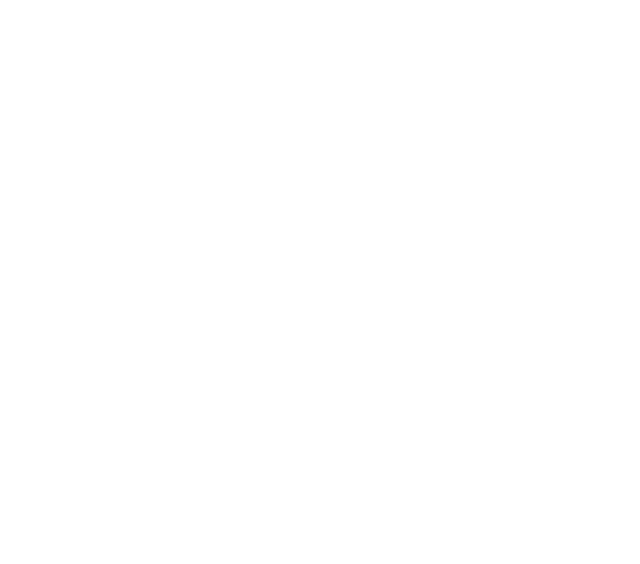
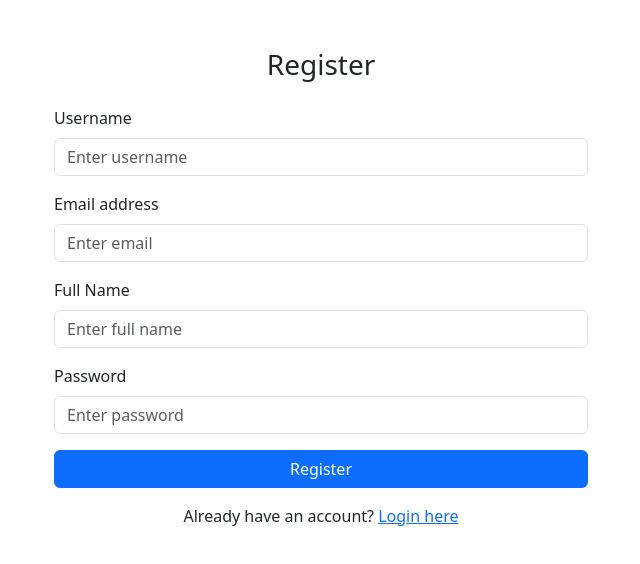
Before and after one commit to Tamnhhe/fu-edunext, a React (Create React App) app: page /register in a window 1280 px wide. Shown: the top 564 px of the page, without its empty margins (319-959 px from the left). Built offline with nearby package versions, Linux system fonts and the light colour scheme.

Commit message:
Add New Login and Register Page

```diff
--- a/src/App.js
+++ b/src/App.js
@@ -1,12 +1,26 @@
 import React from 'react';
+import { BrowserRouter as Router, Routes, Route } from 'react-router-dom';
 import NavBar from './components/NavBar'; // Adjust the import path as necessary
-
+import LoginPage from './page/Login';
+import RegisterForm from './components/RegisterForm';
+import { Container } from 'react-bootstrap';
+import '../node_modules/bootstrap/dist/css/bootstrap.min.css';
 const App = () => {
   return (
-    <div>
-      {/* <NavBar /> */}
-      {/* Other components go here */}
-    </div>
+    <Router>
+        {/* <NavBar /> */}
+        <Container className="mt-4">
+          <Routes>
+            <Route path="/" element=
+              {
+                <LoginPage/>
+              }
+            />
+            <Route path="/login" element={<LoginPage/>} />
+            <Route path="/register" element={<RegisterForm />} />
+          </Routes>
+        </Container>
+      </Router>
   );
 };
 
--- /dev/null
+++ b/src/components/LoginForm.js
@@ -0,0 +1,67 @@
+// LoginForm.js
+import React, { useState } from 'react';
+import { Form, Button, Container, Row, Col } from 'react-bootstrap';
+import 'bootstrap/dist/css/bootstrap.min.css'; // Import Bootstrap CSS
+import '../css/LoginForm.css'; // Import custom CSS for styling
+
+const LoginForm = ({ onSubmit }) => {
+  const [username, setUsername] = useState('');
+  const [password, setPassword] = useState('');
+
+  const handleSubmit = (e) => {
+    e.preventDefault();
+    // Basic validation
+    if (!username || !password) {
+      alert('Please enter both username and password.');
+      return;
+    }
+    // Call the onSubmit prop with the entered credentials
+    onSubmit({ username, password });
+  };
+
+  return (
+    <Container>
+    <Row className="justify-content-md-center mt-5">
+      <Col md={6}>
+        <Form onSubmit={handleSubmit}>
+          <h3 className="text-center mb-4">Login</h3>
+
+          <Form.Group className="mb-3" controlId="formBasicEmail">
+            <Form.Label>Email address</Form.Label>
+            <Form.Control
+              type="email"
+              placeholder="Enter email"
+              value={username}
+              onChange={(e) => setUsername(e.target.value)}
+            />
+          </Form.Group>
+
+          <Form.Group className="mb-3" controlId="formBasicPassword">
+            <Form.Label>Password</Form.Label>
+            <Form.Control
+              type="password"
+              placeholder="Enter password"
+              value={password}
+              onChange={(e) => setPassword(e.target.value)}
+            />
+          </Form.Group>
+
+          <Form.Group className="mb-3" controlId="formBasicCheckbox">
+            <Form.Check type="checkbox" label="Remember me" />
+          </Form.Group>
+
+          <Button variant="primary" type="submit" className="w-100">
+            Submit
+          </Button>
+
+          <p className="forgot-password text-right mt-3">
+            Don't have an account? <a href="/register">Sign Up</a>
+          </p>
+        </Form>
+      </Col>
+    </Row>
+  </Container>
+);
+};
+
+export default LoginForm;
--- /dev/null
+++ b/src/components/RegisterForm.js
@@ -0,0 +1,84 @@
+import React, { useState } from 'react';
+import { Form, Button, Container, Row, Col } from 'react-bootstrap';
+import 'bootstrap/dist/css/bootstrap.min.css'; // Import Bootstrap CSS
+import '../css/RegisterForm.css'; // Import custom CSS for styling
+
+const RegisterForm = ({ onSubmit }) => {
+  const [username, setUsername] = useState('');
+  const [password, setPassword] = useState('');
+  const [email, setEmail] = useState('');
+  const [fullname, setFullname] = useState('');
+
+  const handleSubmit = (e) => {
+    e.preventDefault();
+    // Basic validation
+    if (!username || !password || !email || !fullname) {
+      alert('Please enter all fields.');
+      return;
+    }
+    // Call the onSubmit prop with the entered credentials
+    onSubmit({ username, password, email, fullname });
+  };
+
+  return (
+    <Container>
+      <Row className="justify-content-md-center mt-5">
+        <Col md={6}>
+          <Form onSubmit={handleSubmit}>
+            <h3 className="text-center mb-4">Register</h3>
+
+            <Form.Group className="mb-3" controlId="formBasicUsername">
+              <Form.Label>Username</Form.Label>
+              <Form.Control
+                type="text"
+                placeholder="Enter username"
+                value={username}
+                onChange={(e) => setUsername(e.target.value)}
+              />
+            </Form.Group>
+
+            <Form.Group className="mb-3" controlId="formBasicEmail">
+              <Form.Label>Email address</Form.Label>
+              <Form.Control
+                type="email"
+                placeholder="Enter email"
+                value={email}
+                onChange={(e) => setEmail(e.target.value)}
+              />
+            </Form.Group>
+
+            <Form.Group className="mb-3" controlId="formBasicFullname">
+              <Form.Label>Full Name</Form.Label>
+              <Form.Control
+                type="text"
+                placeholder="Enter full name"
+                value={fullname}
+                onChange={(e) => setFullname(e.target.value)}
+              />
+            </Form.Group>
+
+            <Form.Group className="mb-3" controlId="formBasicPassword">
+              <Form.Label>Password</Form.Label>
+              <Form.Control
+                type="password"
+                placeholder="Enter password"
+                value={password}
+                onChange={(e) => setPassword(e.target.value)}
+              />
+            </Form.Group>
+
+            <Button variant="primary" type="submit" className="w-100">
+              Register
+            </Button>
+
+            <p className="text-center mt-3">
+              Already have an account? <a href="/login">Login here</a>
+            </p>
+          </Form>
+        </Col>
+      </Row>
+    </Container>
+  );
+};
+
+export default RegisterForm;
--- /dev/null
+++ b/src/css/LoginForm.css
@@ -0,0 +1,24 @@
+/* LoginForm.css */
+.login-container {
+    height: 100vh;
+    display: flex;
+    justify-content: center;
+    align-items: center;
+  }
+
+  .login-row {
+    height: 100%;
+  }
+
+  .login-box {
+    background-color: #ffffff;
+    padding: 20px;
+    border: 1px solid #ced4da;
+    border-radius: 5px;
+    box-shadow: 0 0 10px rgba(0, 0, 0, 0.1);
+  }
+
+  .login-box h2 {
+    margin-bottom: 20px;
+    text-align: center;
+  }
--- /dev/null
+++ b/src/page/Login.js
@@ -0,0 +1,19 @@
+// LoginPage.js
+import React from 'react';
+import LoginForm from '../components/LoginForm';
+
+const LoginPage = () => {
+  const handleLogin = (credentials) => {
+    // Here you can implement login logic, e.g., send a request to your backend
+    console.log('Login with:', credentials);
+    // Replace console.log with actual login logic (e.g., API call)
+  };
+
+  return (
+    <div>
+      <LoginForm onSubmit={handleLogin} />
+    </div>
+  );
+};
+
+export default LoginPage;
```
Also changed, not shown: src/css/RegisterForm.css (added), src/page/Register.js (added).
